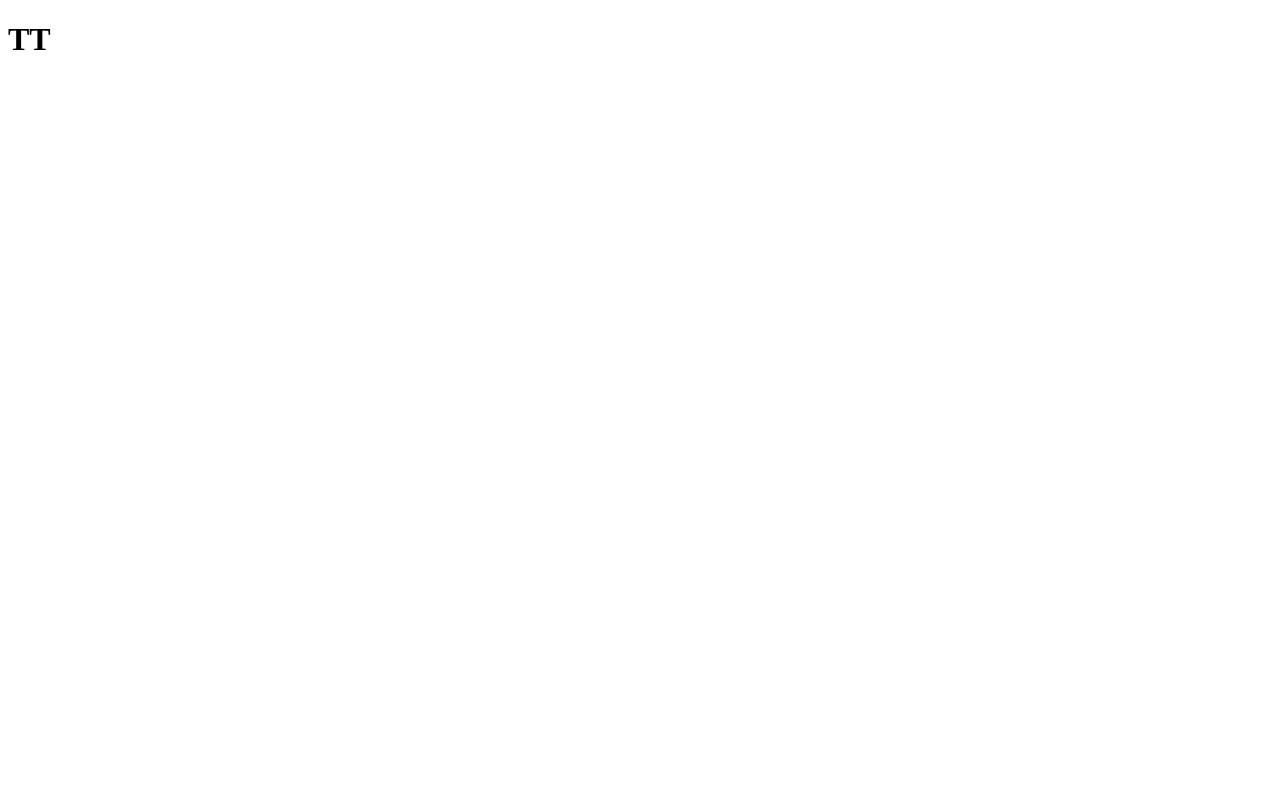
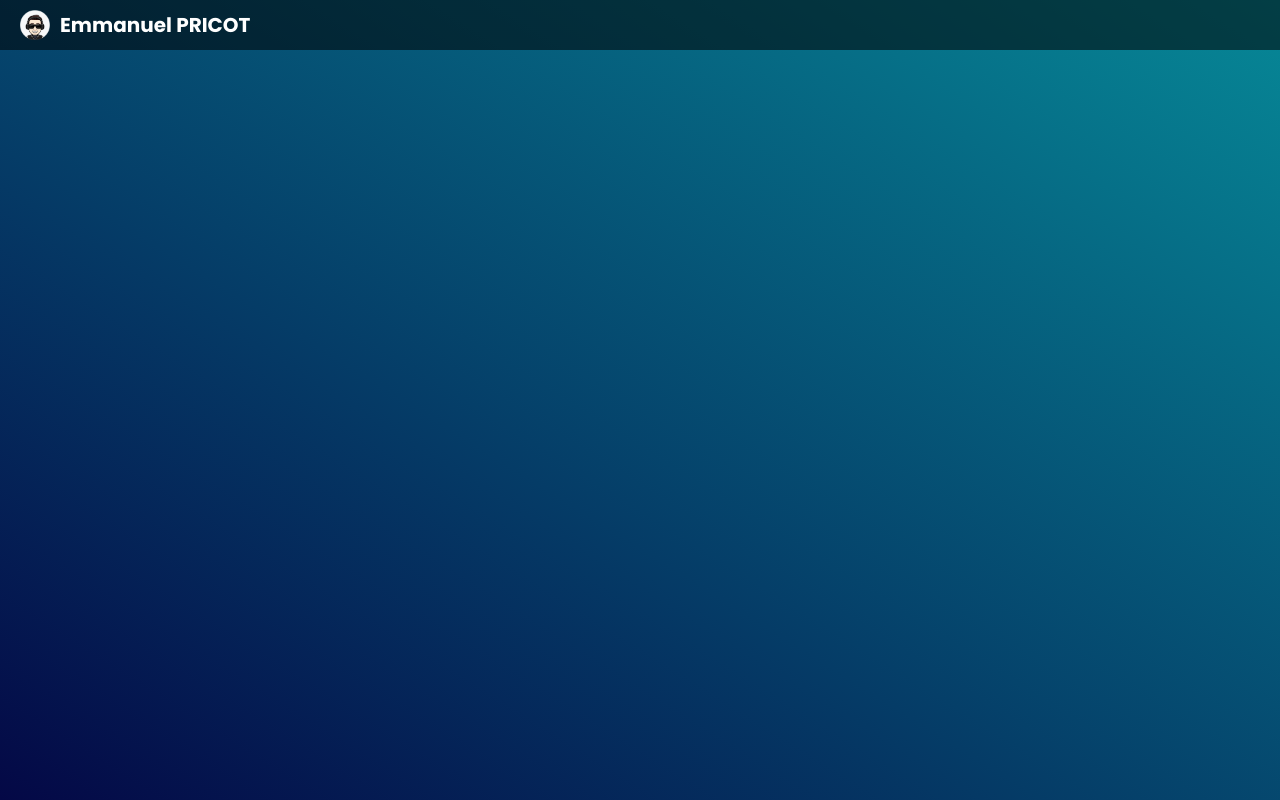
Before and after one commit to PapiManu/portfolio, a plain HTML site: page index.html in a window 1280 px wide. Drawn offline with Linux system fonts and the light colour scheme.

Commit message:
Ajout de l'icone et modification du style de base

```diff
--- a/index.html
+++ b/index.html
@@ -4,13 +4,19 @@
     <meta charset="UTF-8">
     <meta http-equiv="X-UA-Compatible" content="IE=edge">
     <meta name="viewport" content="width=device-width, initial-scale=1.0">
+    <link rel="preconnect" href="https://fonts.googleapis.com">
+    <link rel="preconnect" href="https://fonts.gstatic.com" crossorigin>
+    <link href="https://fonts.googleapis.com/css2?family=Poppins:wght@400;600;700&display=swap" rel="stylesheet">
     <link rel="stylesheet" href="style.css">
     <title>PapiManu OS</title>
 </head>
 <body>
     <main>
         <div id="background">
-            <h1>TT</h1>
+            <div id="header">
+                <img src="file/profil.png" alt="un petit hommes avec des lunette de soleil qui nous regarde de face">
+                <p>Emmanuel PRICOT</p>
+            </div>
         </div>
     </main>
 </body>
--- a/style.css
+++ b/style.css
@@ -0,0 +1,39 @@
+body {
+    margin: 0;
+    padding: 0;
+    font-family: 'Poppins', sans-serif;
+}
+
+#background {
+    position: fixed;
+    top: 0;
+    left: 0;
+    width: 100%;
+    height: 100%;
+    z-index: -1;
+    background: linear-gradient(to top right, #040846, #07A1A7 120%);
+}
+
+#header {
+    position: fixed;
+    top: 0;
+    left: 0;
+    width: 100%;
+    height: 50px;
+    background: #0101018a;
+    font-size: 20px;
+    font-weight: bold;
+    text-align: center;
+    line-height: 50px;
+    display: flex;
+    align-items: center;
+}
+#header > img {
+    width: 30px;
+    height: 30px;
+    margin-left: 20px;
+}
+#header > p {
+    margin-left: 10px;
+    color: white;
+}
```
Also changed, not shown: file/profil.png (added).
